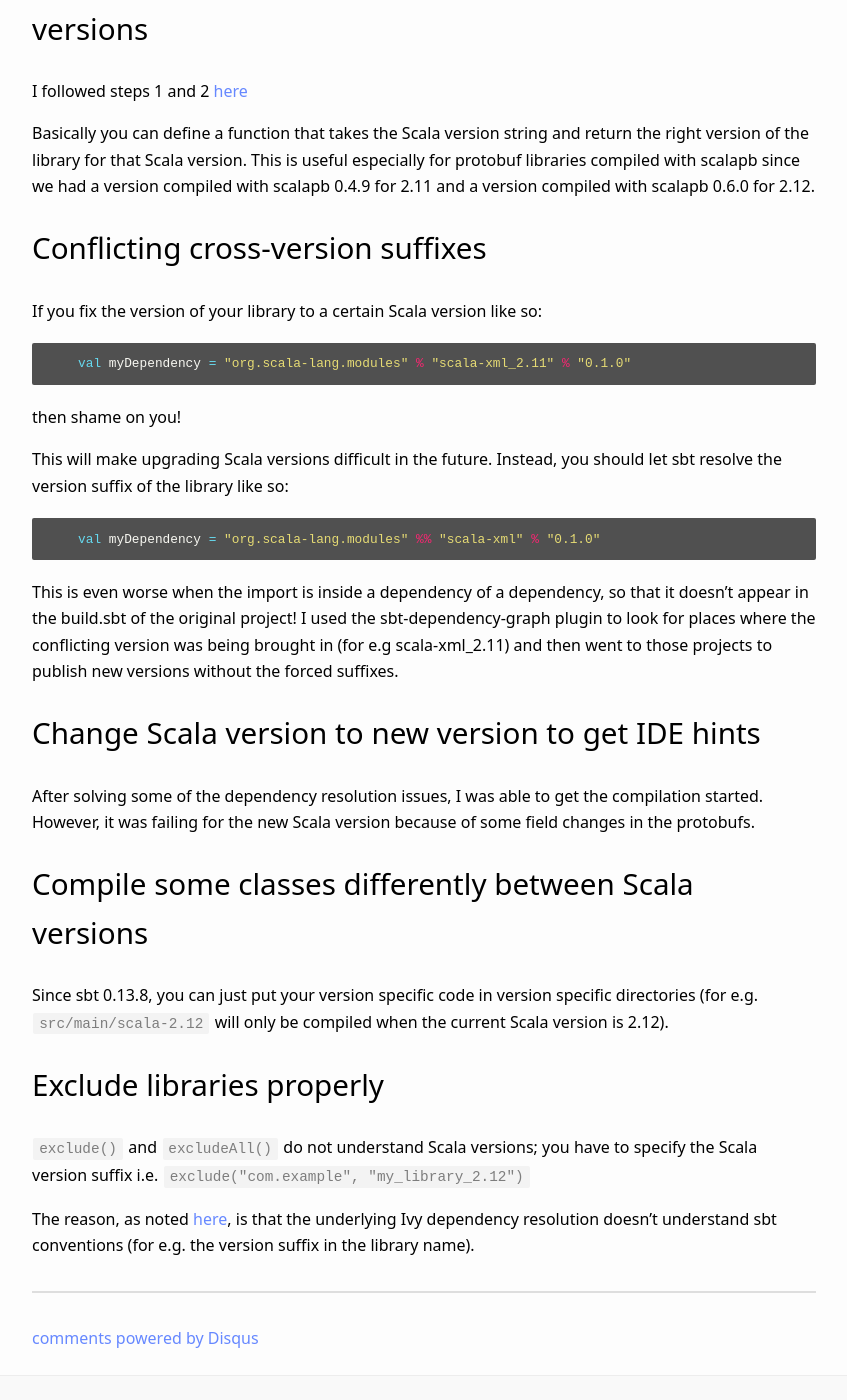
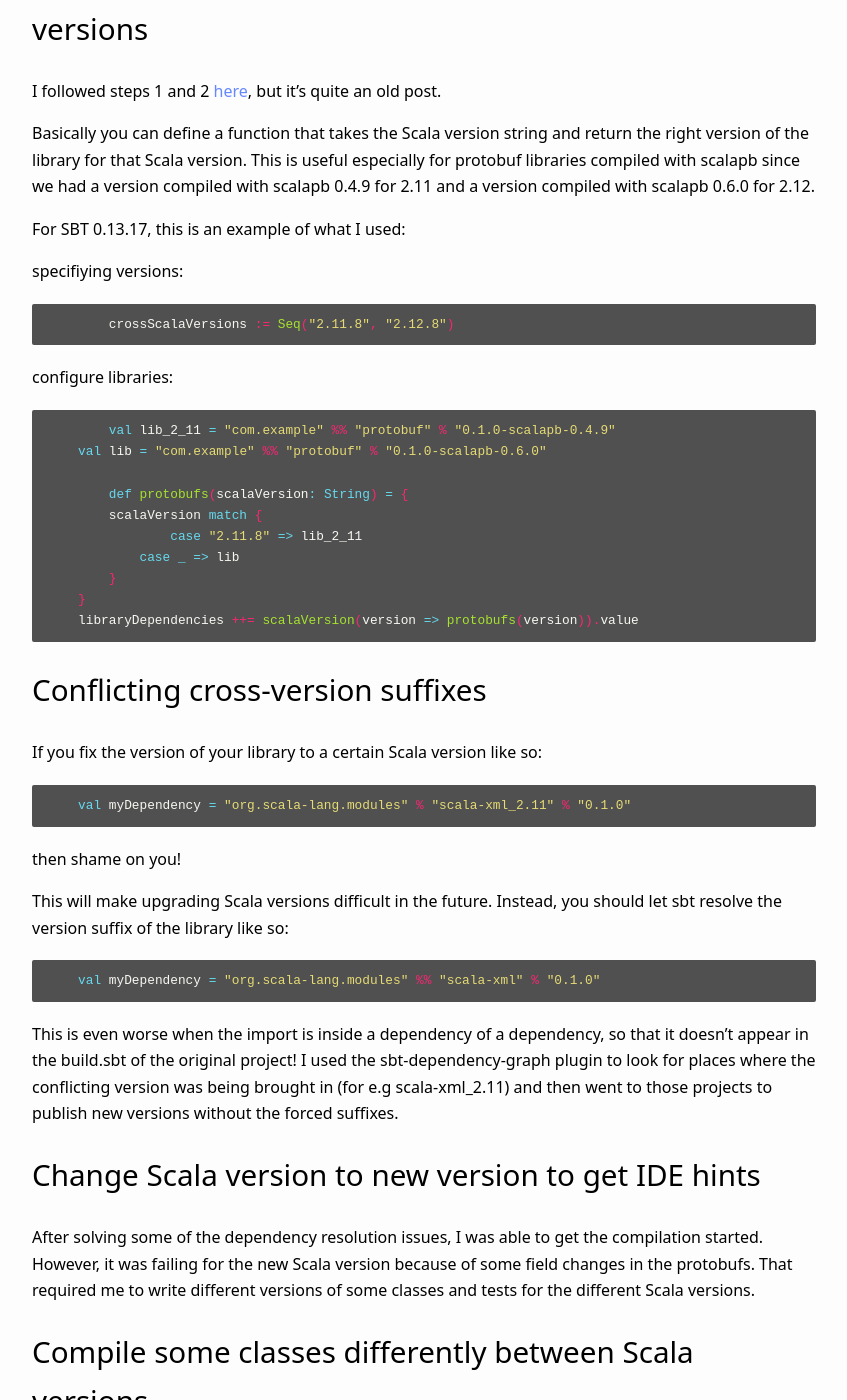
Before and after one commit to williamhaw/williamhaw.github.io, a Jekyll site: the page built from _posts/2019-05-31-sbt-tricks.md, in a window 1280 px wide and 1400 px high, scrolled down 353 px. Shown: the whole window, without its empty margins (216-1063 px from the left). Built offline with Jekyll 4.4.1, drawn with Linux system fonts in a browser that asks for light colours; comment, search, counter and statistics services are not loaded.

Commit message:
Update from Forestry.io me@williamhaw.com updated _posts/2019-05-31-sbt-tricks.md

````diff
--- a/_posts/2019-05-31-sbt-tricks.md
+++ b/_posts/2019-05-31-sbt-tricks.md
@@ -13,9 +13,30 @@ I was recently upgrading a library at work from using Scala 2.11 to 2.12. Here a
 
 # Build with different library versions for different Scala versions
 
-I followed steps 1 and 2 [here](http://rosslawley.co.uk/how-to-handle-multiple-scala-versions/ "http://rosslawley.co.uk/how-to-handle-multiple-scala-versions/")
+I followed steps 1 and 2 [here](http://rosslawley.co.uk/how-to-handle-multiple-scala-versions/ "http://rosslawley.co.uk/how-to-handle-multiple-scala-versions/"), but it's quite an old post.
 
 Basically you can define a function that takes the Scala version string and return the right version of the library for that Scala version. This is useful especially for protobuf libraries compiled with scalapb since we had a version compiled with scalapb 0.4.9 for 2.11 and a version compiled with scalapb 0.6.0 for 2.12.
+
+For SBT 0.13.17, this is an example of what I used:
+
+specifiying versions:
+```scala
+	crossScalaVersions := Seq("2.11.8", "2.12.8")
+```
+
+configure libraries:
+```scala
+	val lib_2_11 = "com.example" %% "protobuf" % "0.1.0-scalapb-0.4.9"
+    val lib = "com.example" %% "protobuf" % "0.1.0-scalapb-0.6.0"
+
+	def protobufs(scalaVersion: String) = {
+    	scalaVersion match {
+        	case "2.11.8" => lib_2_11
+            case _ => lib
+        }
+    }
+    libraryDependencies ++= scalaVersion(version => protobufs(version)).value
+```
 
 # Conflicting cross-version suffixes
 
@@ -37,7 +58,7 @@ This is even worse when the import is inside a dependency of a dependency, so th
 
 # Change Scala version to new version to get IDE hints
 
-After solving some of the dependency resolution issues, I was able to get the compilation started. However, it was failing for the new Scala version because of some field changes in the protobufs.
+After solving some of the dependency resolution issues, I was able to get the compilation started. However, it was failing for the new Scala version because of some field changes in the protobufs. That required me to write different versions of some classes and tests for the different Scala versions.
 
 # Compile some classes differently between Scala versions
 
````
